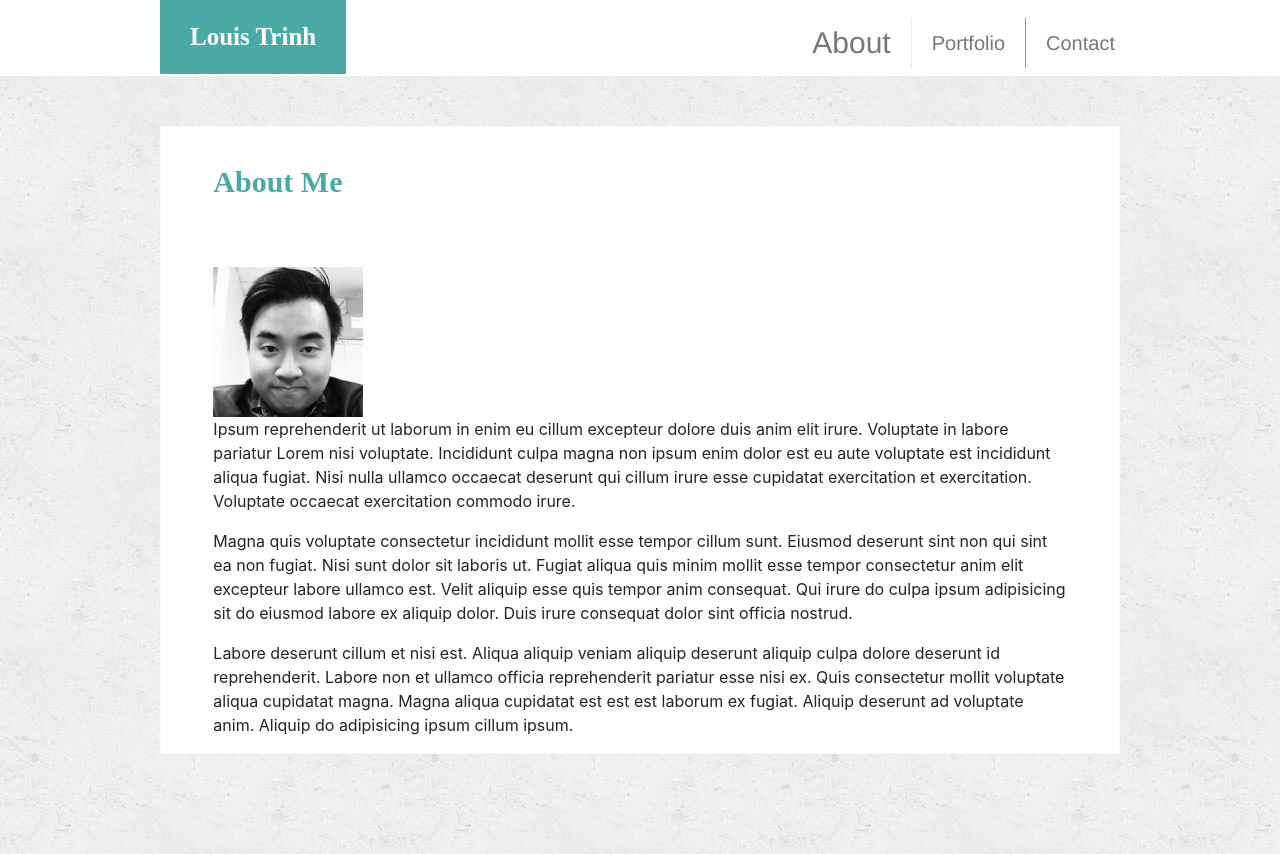
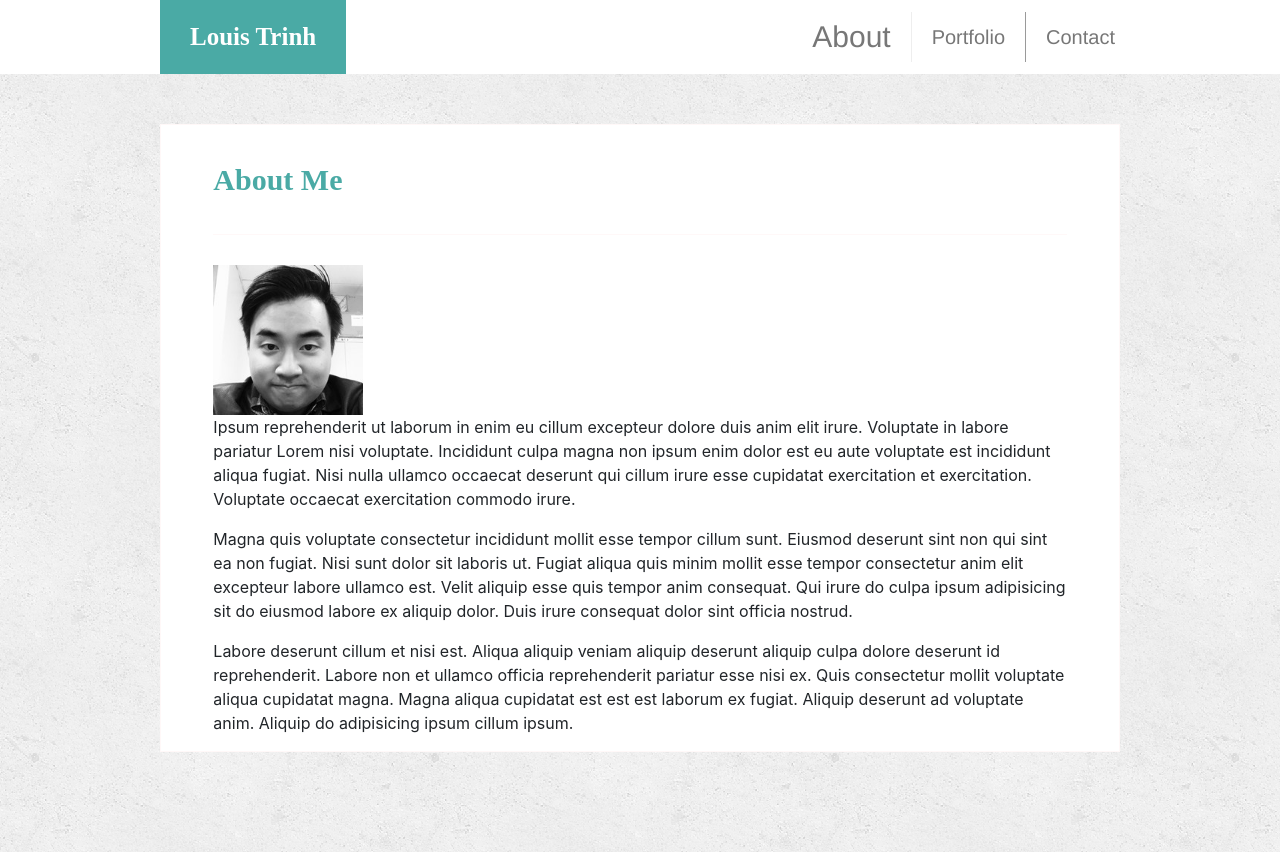
Before and after one commit to louishtrinh/Bootstrap-Portfolio, a plain HTML site: page index.html in a window 1280 px wide. Drawn offline with nearby package versions, Linux system fonts and the light colour scheme; a web font is replaced by a local one.

Commit message:
First Up

```diff
--- a/assets/css/indexBS.css
+++ b/assets/css/indexBS.css
@@ -12,24 +12,12 @@ body {
 }
 
 .header {
-    padding: 0;
-    margin: 0;
-    background-color: white;
+    position: relative;
+    width: 100%;
+    margin: 0px auto;
+    background-color: #ffffff;
 }
 
-.mainColNav {
-    position: relative;
-    padding: 0;
-    margin: 0;
-    height: 76px;
-
-}
-
-.navbar {
-    width: 960px;
-    padding: 0;
-    margin: 0 auto;
-}
 
 #name {
     padding: 12px 30px 12px 30px;
--- a/index.html
+++ b/index.html
@@ -17,16 +17,16 @@
     <!--     <nav class="navbar fixed-top navbar-light bg-light">
         <a class="navbar-brand" href="#">Fixed top</a>
       </nav> -->
-    <header class="container-fluid header"style="padding:0px">
-        <div class="row" style="    background-color: white;">
+    <header class="container-fluid header" style="padding:0px">
+        <div class="row">
 
-            <div class="col-sm-12 col-md-1 col-lg order-1 leftMarginNav" style="padding:0px">
+            <div class="col-sm-12 col-md-1 col-lg-1 order-1 leftMarginNav" style="padding:0px">
                 <!-- This is left margin -->
             </div>
 
             <div class="col-sm-12 col-md-10 col-lg-10 order-2 mainColNav" style="padding:0px">
                 <!-- This is main work area -->
-                <div class="row navbar">
+                <div class="row" style="padding:0px;width: 960px;margin: 0 auto;">
                     <!-- Nav bar goes here -->
                     <div class="col-sm-12 col-md-4 col-lg-4 order-1" style="padding:0px">
                         <div id="name">Louis Trinh</div>
@@ -34,27 +34,20 @@
                     <div class="col-sm-12 col-md-4 col-lg-2 order-1" style="padding:0px">
                     </div>
                     <div class="col-sm-12 col-md-4 col-lg-6 order-1" style="padding:0px">
-                        <div class="row">
+
+                        <div class="row" style="padding:0px">
                             <div class="col-sm-12 col-md-12 col-lg-12" style="padding:0px">
                                 <a id="contact" href="contact.html">Contact</a>
                                 <a id="portfolio" href="porfolio.html">Portfolio</a>
                                 <a id="about" href="index.html">About</a>
                             </div>
-                            <!--                             <div class="col-sm-4 col-md-1 col-lg-4 order-4" style="padding:0px">
-                                <a id="contact" href="contact.html">Contact</a>
-                            </div>
-                            <div class="col-sm-4 col-md-1 col-lg-4 order-3" style="padding:0px">
-                                <a id="portfolio" href="porfolio.html">Portfolio</a>
-                            </div>
-                            <div class="col-sm-4 col-md-1 col-lg-4 order-2" style="padding:0px">
-                                <a id="about" href="index.html">About</a>
-                            </div> -->
                         </div>
+
                     </div>
                 </div>
             </div>
 
-            <div class="col-sm-12 col-md-1 col-lg order-3 rightMarginNav" style="padding:0px">
+            <div class="col-sm-12 col-md-1 col-lg-1 order-3 rightMarginNav" style="padding:0px">
                 <!-- This is right margin -->
             </div>
 
```
